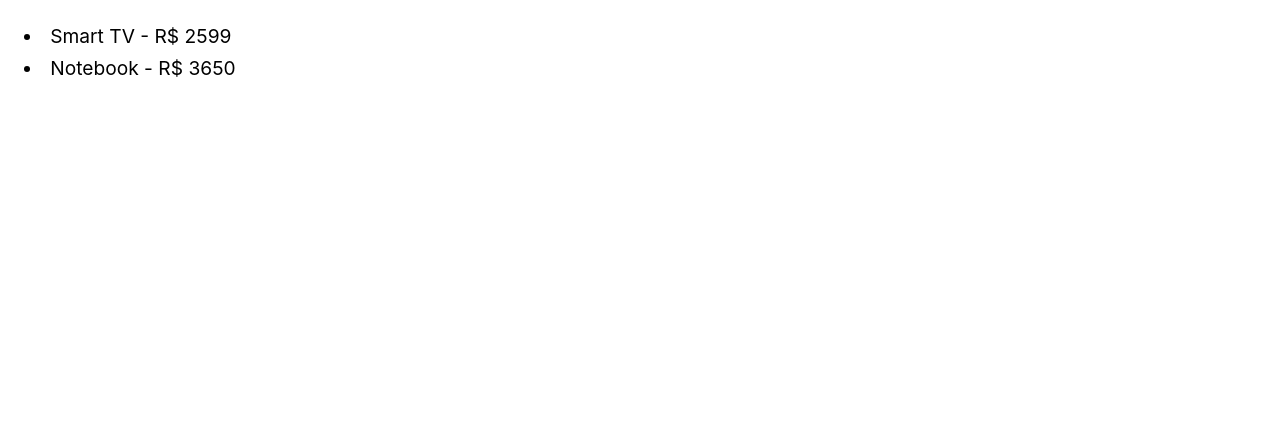
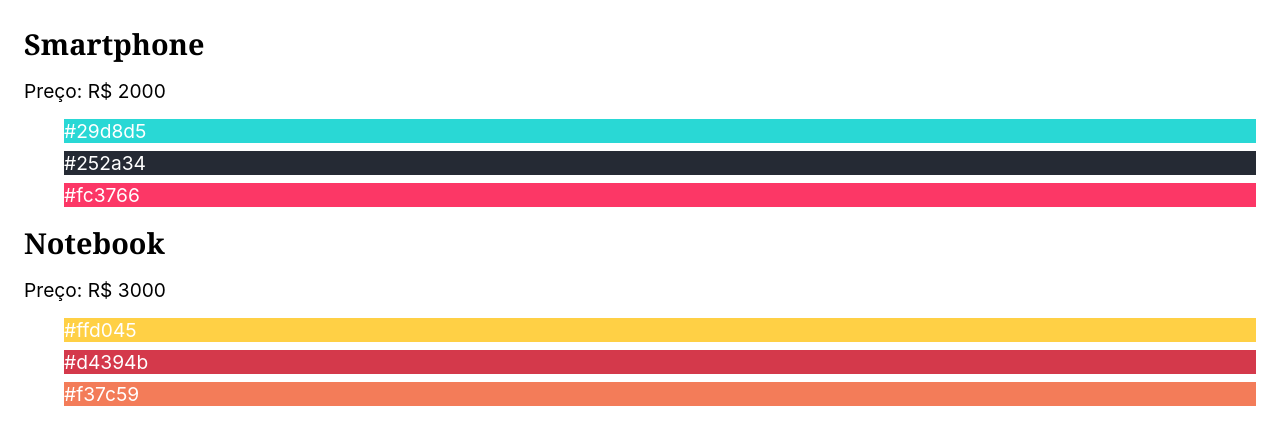
Before and after one commit to info-bryanalves/origamid-react, a React (Create React App) app: page / in a window 1280 px wide. Shown: the top 444 px of the page. Built offline with nearby package versions, Linux system fonts and the light colour scheme.

Commit message:
Aula 0208 - JSX Arrays 2

```diff
--- a/src/App.js
+++ b/src/App.js
@@ -3,18 +3,42 @@ import React from 'react'
 const App = () => {
 
   const products = [
-    { name: 'Smart TV', price: 2599.00 },
-    { name: 'Notebook', price: 3650.00 },
-    { name: 'Relógio', price: 450.00 },
+    {
+      id: 1,
+      name: 'Smartphone',
+      price: 'R$ 2000',
+      colors: ['#29d8d5', '#252a34', '#fc3766'],
+    },
+    {
+      id: 2,
+      name: 'Notebook',
+      price: 'R$ 3000',
+      colors: ['#ffd045', '#d4394b', '#f37c59'],
+    },
+    {
+      id: 3,
+      name: 'Tablet',
+      price: 'R$ 1500',
+      colors: ['#365069', '#47c1c8', '#f95786'],
+    },
   ]
 
   return (
-    <div>
-      {products.filter(({ price }) => price > 500)
-        .map(({ name, price }) => (
-          <li key={name}>{name} - R$ {price}</li>
-        ))}
-    </div>
+    <section>
+      {products
+      .filter(({price}) => Number(price.replace('R$','')) > 1500)
+      .map(({ id, name, price, colors }) => (
+        <div key={id}>
+          <h1>{name}</h1>
+          <p>Preço: {price}</p>
+          <ul>
+            {colors.map((item) => (
+              <li key={item} style={{ backgroundColor: item, color: 'white' }}>{item}</li>
+            ))}
+          </ul>
+        </div>
+      ))}
+    </section>
   )
 
 }
```
